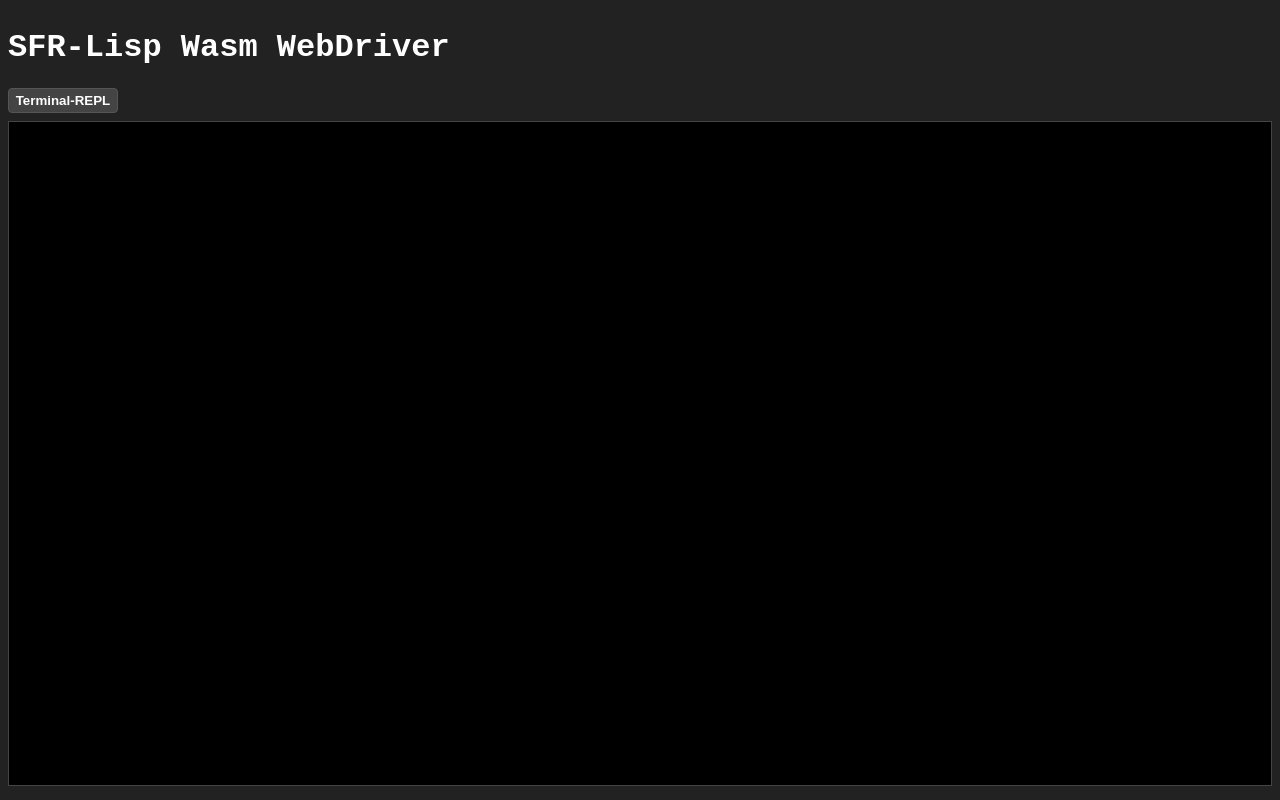
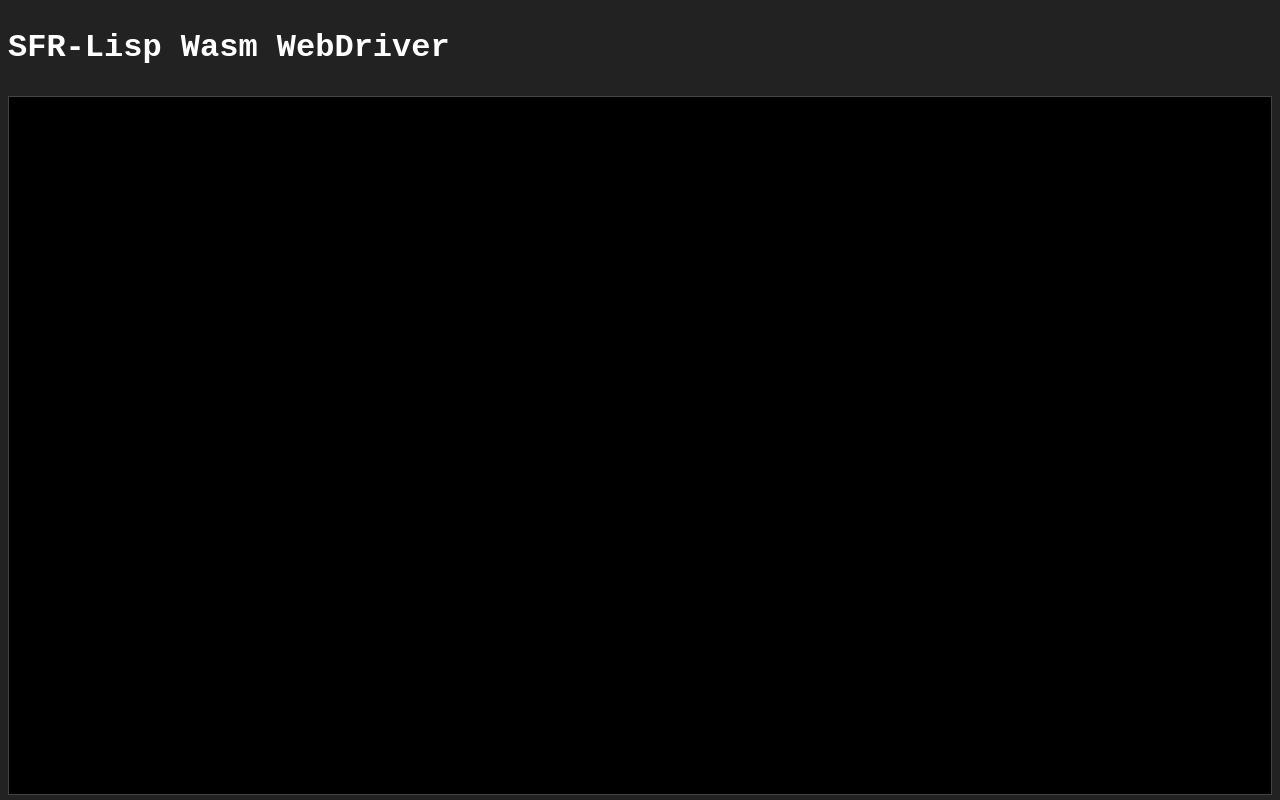
Before and after one commit to fahmidur/sfr-lisp-r1, a website: page wasm_webdriver/index.html in a window 1280 px wide. Drawn offline with nearby package versions, Linux system fonts and the light colour scheme.

Commit message:
wasm-driver. cleanup unused btn

```diff
--- a/wasm_webdriver/index.html
+++ b/wasm_webdriver/index.html
@@ -13,7 +13,7 @@
     <div class='container'>
       <h1>SFR-Lisp Wasm WebDriver</h1>
       <div class='tab-head'>
-        <button>Terminal-REPL</button>
+        <!-- <button>Terminal-REPL</button> -->
       </div>
       <div class='tab-body'>
         <div id='terminal'></div>
```
